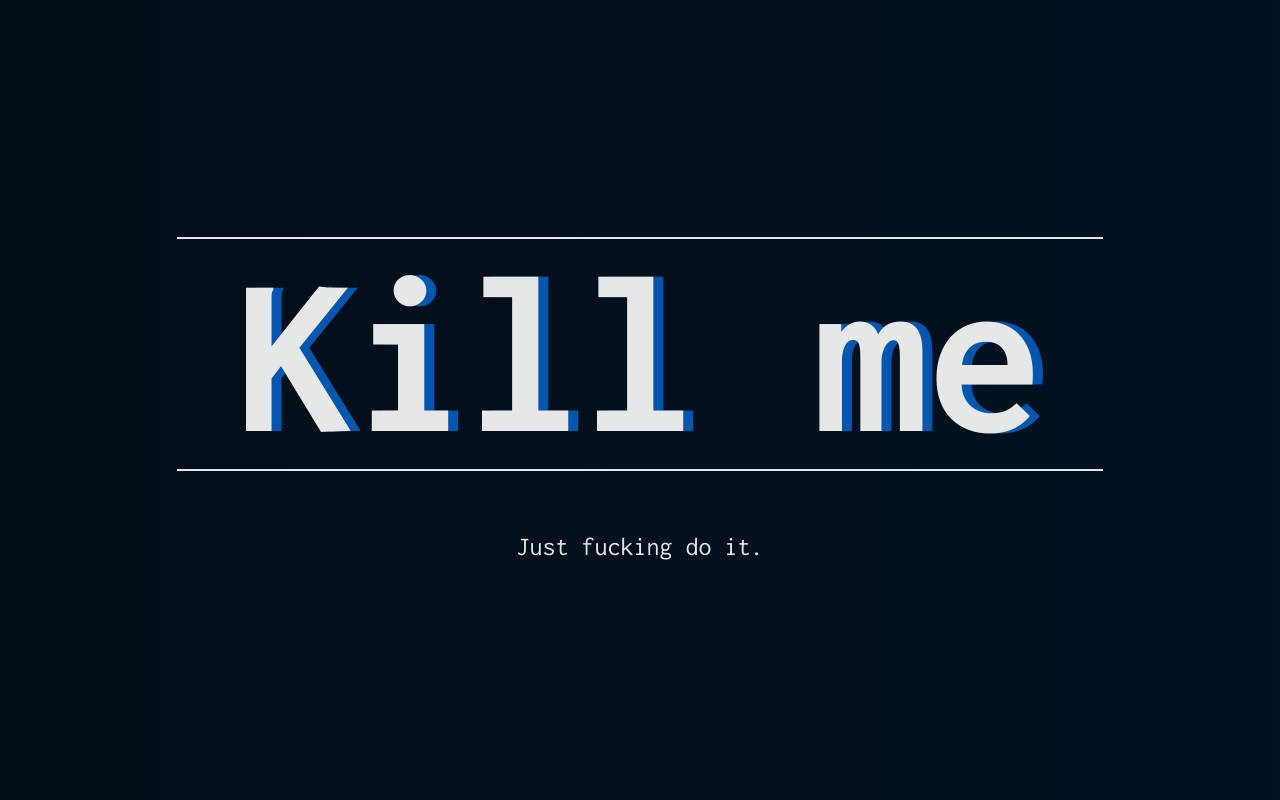
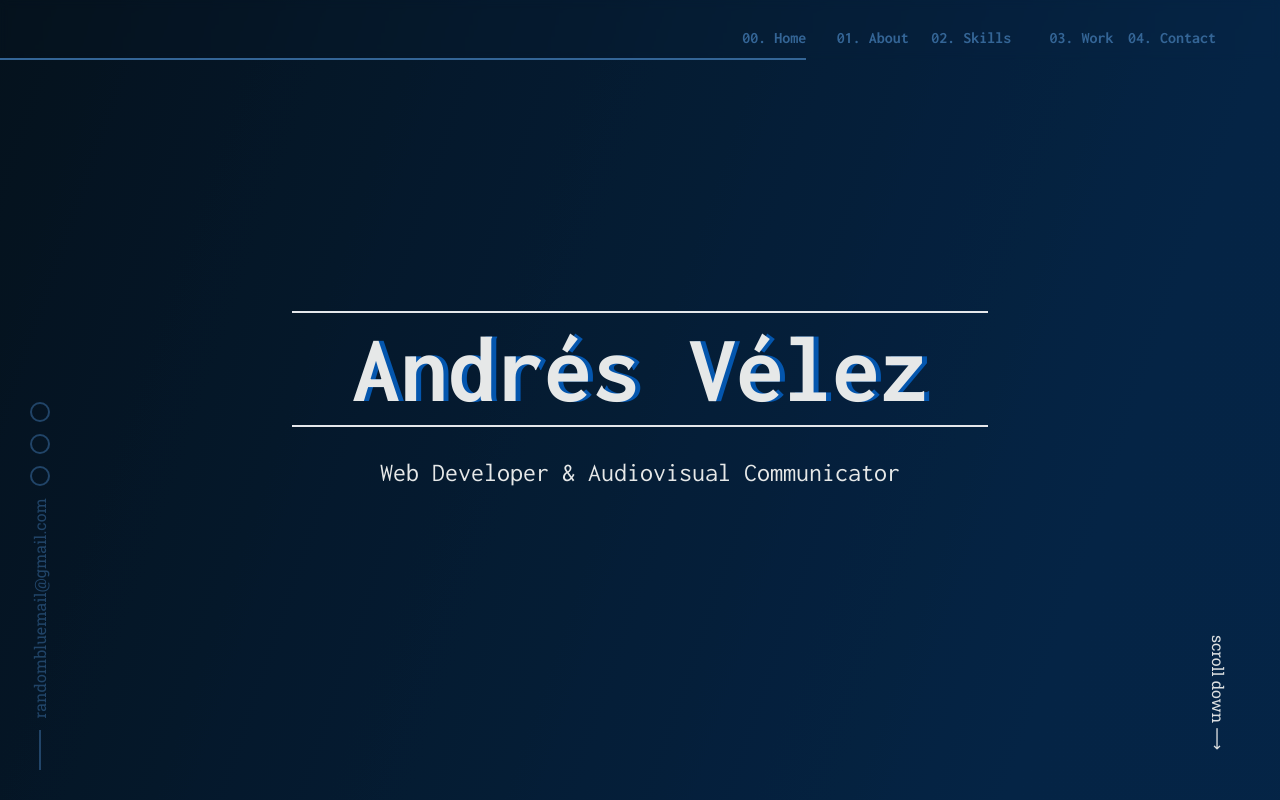
Before and after one commit to RandomBlueGuy/portfolio, a Next.js app: page / in a window 1280 px wide. Shown: the top 800 px of the page. Built offline with nearby package versions, Linux system fonts and the light colour scheme.

Commit message:
add new design structure

```diff
--- a/app/globals.css
+++ b/app/globals.css
@@ -5,12 +5,19 @@
 @tailwind components;
 @tailwind utilities;
 
+html,
+body {
+  scroll-behavior: smooth;
+  box-sizing: border-box;
+}
+
 @layer base {
-  html {
+  html,
+  body {
     @apply scroll-smooth;
   }
   body {
-    @apply min-h-screen max-h-screen text-base bg-gradient-to-r from-[#040e17] to-[#021223];
+    @apply text-base;
   }
   h1,
   h2 {
@@ -27,6 +34,12 @@
   }
   a:hover,
   span:hover {
-    @apply text-selected ;
+    @apply text-selected;
   }
 }
+
+/* @layer utilities {
+  .no-scrollbar::-webkit-scrollbar {
+    display: none;
+  }
+} */
--- a/app/page.js
+++ b/app/page.js
@@ -3,24 +3,35 @@ import Image from 'next/image';
 import Vortex from '@/components/Vortex';
 import Navigation from '@/components/Navigation';
 import IntroComponent from '@/components/IntroComponent';
-// import MainIndex from '@/components/MainIndex';
+import MainIndex from '@/components/MainIndex';
 import MicroContact from '@/components/MicroContact';
+import MainCTN from '@/components/MainCTN';
 
 function page() {
   return (
-    <main className='overflow-x-scroll w-full min-h-screen relative flex justify-start  bg-gradient-to-r from-[#040e17] to-[#021223] '>
-      {/* <div className='fixed z-0 m-auto inset-0 mix-blend-overlay bg-url w-full h-full aspect-square' /> */}
-      {/* <MainIndex /> */}
-      {/* <Navigation /> */}
-      <div className='flex-shrink-0'>
-        <IntroComponent />
-      </div>
-      <div className='flex-shrink-0'>
-        <IntroComponent />
-      </div>
+    <main className='w-full relative bg-gradient-to-br from-[#040e17] via-[#041d38] to-[#041e3a]'>
+      <div className='fixed  z-0 m-auto inset-0 mix-blend-overlay bg-url w-full h-full' />
+      {/* <div className='absolute m-auto inset-0 mix-blend-overlay bg-url w-full h-full opacity-80' /> */}
+
+      <Navigation />
+      <MainCTN />
       {/* <MicroContact /> */}
+      {/* <IntroComponent />
+        <IntroComponent /> */}
+      <MicroContact />
     </main>
   );
 }
 
 export default page;
+
+{
+  /* <div className=' h-screen w-screen '>
+<section className='snap-start'>
+  <IntroComponent />
+</section>
+<section className='snap-start'>
+  <IntroComponent />
+</section>
+</div> */
+}
--- /dev/null
+++ b/components/AboutComponent.jsx
@@ -0,0 +1,15 @@
+import React from 'react';
+
+const ContactComponent = () => {
+  return (
+    <div
+      id='about'
+      className='snap-center w-full h-fit flex flex-shrink-0 flex-col justify-center items-center gap-[60px]'>
+      <h1 className='text-10xl text-vWhite font-tag font-bold border-y-[2px] px-[60px] [text-shadow:10px_0px_0px_#0456ae]'>
+        About
+      </h1>
+    </div>
+  );
+};
+
+export default ContactComponent;
--- /dev/null
+++ b/components/ContactComponent.jsx
@@ -0,0 +1,15 @@
+import React from 'react';
+
+const ContactComponent = () => {
+  return (
+    <div
+      id='contact'
+      className='snap-center w-full h-fit flex flex-shrink-0 flex-col justify-center items-center gap-[60px]'>
+      <h1 className='text-10xl text-vWhite font-tag font-bold border-y-[2px] px-[60px] [text-shadow:10px_0px_0px_#0456ae]'>
+        Contact
+      </h1>
+    </div>
+  );
+};
+
+export default ContactComponent;
--- a/components/IntroComponent.jsx
+++ b/components/IntroComponent.jsx
@@ -1,12 +1,12 @@
-import React from 'react';
-
 const IntroComponent = () => {
   return (
-    <div className='w-[100VW] h-full flex flex-col justify-center items-center gap-[60px]'>
-      <h1 className='text-10xl text-vWhite font-tag font-bold border-y-[2px] px-[60px] [text-shadow:10px_0px_0px_#0456ae]'>
-        Kill me
+    <div
+      id='intro'
+      className='bg-blac k/20 w-full h-screen flex flex-col justify-center items-center  relative'>
+      <h1 className='text-8xl text-vWhite font-tag font-bold border-y-[2px] py-[8px] px-[60px] mb-[30px] [text-shadow:5px_0px_0px_#0456ae]'>
+        Andrés Vélez
       </h1>
-      <p className='text-2xl text-vWhite font-tag'>Just fucking do it.</p>
+      <p className='font-tag text-2xl text-vWhite'>Web Developer & Audiovisual Communicator</p>
     </div>
   );
 };
--- /dev/null
+++ b/components/MainCTN.jsx
@@ -0,0 +1,50 @@
+'use client';
+import Link from 'next/link';
+import React, { useState, useEffect } from 'react';
+import SkillsComponent from './SkillsComponent';
+import IntroComponent from './IntroComponent';
+import AboutComponent from './AboutComponent';
+import SkillzComponent from './SkillzComponent';
+import ContactComponent from './ContactComponent';
+import WorkComponent from './WorkComponent';
+
+const MainCTN = () => {
+  const [scrollDirection, setScrollDirection] = useState(true);
+
+  useEffect(() => {
+    const handleScroll = () => {
+      const scrolledDown = window.scrollY > 200;
+      setScrollDirection(!scrolledDown);
+    };
+    window.addEventListener('scroll', handleScroll);
+
+    return () => {
+      window.removeEventListener('scroll', handleScroll);
+    };
+  }, []);
+
+  return (
+    <div className='w-full relative flex flex-col gap-[500px] justify-start items-center'>
+      {/* <div className='w-fit h-full flex flex-col justify-start items-center bg-[linear-gradient(90deg,#040e17_0%,rgba(5,36,64,1)33%,rgba(5,36,64,1)66%,#040e17_100%)]'> */}
+
+      <IntroComponent />
+      <AboutComponent />
+      <SkillzComponent />
+
+      <WorkComponent />
+      <ContactComponent />
+
+      <Link
+        href={scrollDirection ? '#about' : '#home'}
+        className={`[writing-mode:vertical-lr] font-title animate-pulse fixed bottom-[50px] right-[50px] text-vWhite transition-all duration-300 ${!scrollDirection ? "rotate-180" : "rotate-0"}`}>
+        {scrollDirection ? "scroll down":"scroll up"} ⟶
+      </Link>
+    </div>
+  );
+};
+
+export default MainCTN;
+
+{
+  /* </div> */
+}
--- a/components/MainIndex.jsx
+++ b/components/MainIndex.jsx
@@ -1,13 +1,31 @@
+'use client';
+import Link from 'next/link';
+import { useRef } from 'react';
 import React from 'react';
-import Link from 'next/link';
 import MenuElement from './MenuElement';
 import SkillsComponent from './SkillsComponent';
+import IntroComponent from './IntroComponent';
 
 const MainIndex = () => {
+  const scrollContainerRef = useRef(null);
+
+  const handleWheelScroll = (event) => {
+    event.preventDefault();
+    const delta = event.deltaY || event.detail || event.wheelDelta;
+
+    if (scrollContainerRef.current) {
+      scrollContainerRef.current.scrollLeft += delta;
+    }
+  };
+
   return (
-    <>
-      <section className='relative z-10 w-[20%] min-h-full bg-gray-800/20 px-[30px] py-[30px]'>
-        <nav className='flex flex-col min-h-full   relative'>
+    <div
+      ref={scrollContainerRef}
+      onWheel={handleWheelScroll}
+      style={{ scrollSnapType: 'x proximity' }}
+      className='w-full h-screen relative flex flex-nowrap overflow-x-auto justify-start bg-gradient-to-r from-[#040e17] to-[#021223]'>
+      <section className='relative z-10 w-[20%] max-h-full bg-gray-800/20 px-[30px] py-[30px]'>
+        <nav id='About' className='flex flex-col min-h-full   relative'>
           <span className=' text-xs'>{`<html>`}</span>
           <span className=' text-xs pl-5'>{`<body>`}</span>
           <MenuElement mlink={'#RandomBlueFolio_'} title={'RandomBlueFolio_'} hType={'h1'} />
@@ -58,8 +76,7 @@ const MainIndex = () => {
           <span className=' text-xs'>{`</html>`}</span>
         </nav>
       </section>
-
-      <section className='relative z-10 w-[80%] min-h-full px-[30px] py-[30px] bg-gray-800/30 '>
+      <section className='relative z-10 w-[80%] max-h-full px-[30px] py-[30px] bg-gray-800/30 '>
         <div className='flex flex-col items-center gap-[12px] w-fit absolute bottom-0 right-0 font-title translate-x-[50%]'>
           <div className='w-[20px] aspect-square border-[2px] border-white rounded-full' />
           <div className='w-[20px] aspect-square border-[2px] border-white rounded-full' />
@@ -74,7 +91,13 @@ const MainIndex = () => {
 
         <SkillsComponent />
       </section>
-    </>
+      <IntroComponent />
+      <IntroComponent />
+      <div className="w-[100vw] h-[500px] bg-red-500 scroll-snap-child"></div>
+      <div className="w-[100vw] scroll-snap-child"></div>
+      <div className="w-[100vw] scroll-snap-child"></div>
+
+    </div>
   );
 };
 
--- a/components/MicroContact.jsx
+++ b/components/MicroContact.jsx
@@ -2,16 +2,16 @@ import Link from 'next/link';
 
 const MicroContact = () => {
   return (
-    <div className='flex  items-center gap-[12px] w-fit absolute bottom-0 left-0 font-title'>
-      <figure className='bg-[#346596] w-[40px] h-[1.5px]' />
+    <div className='flex flex-col items-center justify-center  gap-[12px] w-fit fixed bottom-[30px] left-[30px] font-title opacity-60 hover:opacity-100 transition-all duration-300 '>
       <div className='w-[20px] hover:scale-125 transition-all duration-300 aspect-square border-[2px] border-[#346596] rounded-full' />
       <div className='w-[20px] hover:scale-125 transition-all duration-300 aspect-square border-[2px] border-[#346596] rounded-full' />
       <div className='w-[20px] hover:scale-125 transition-all duration-300 aspect-square border-[2px] border-[#346596] rounded-full' />
       <Link
         href={'mailto:randombluemail@gmail.com'}
-        className='text-[#346596] transition-all duration-500'>
+        className='text-[#346596] leading-none rotate-180  transition-all duration-500 [writing-mode:vertical-rl]'>
         randombluemail@gmail.com
       </Link>
+      <figure className='bg-[#346596] h-[40px] w-[1.5px]' />
     </div>
   );
 };
--- a/components/Navigation.jsx
+++ b/components/Navigation.jsx
@@ -1,32 +1,56 @@
+'use client';
 import Link from 'next/link';
+import { useEffect, useState } from 'react';
 
 const Navigation = () => {
+  const [selection, setSelection] = useState(1);
+  const [currentWidth, setCurrentWidth] = useState(55);
+  useEffect(() => {
+    const newWidth = 55 + selection * 8;
+    setCurrentWidth(newWidth);
+  }, [selection, currentWidth]);
+
   return (
-    <nav className='absolute top-0 w-full h-[40px] bg-black/20 flex justify-end items-center font-bold font-tag text-[#346596]'>
-      <figure className='w-full h-full border-b-[#346596] border-b-2' />
-
+    <nav className='fixed z-50 top-0 w-full h-[60px]  flex justify-end items-center font-bold font-tag text-[#346596] backdrop-blur-sm'>
+      <figure
+        className='transition-all duration-300 absolute bottom-0 left-0 h-[2px] border-b-[#346596] border-b-2'
+        style={{ width: `${currentWidth}%` }}
+      />
       <div className='flex justify-end items-center w-[40%] h-full text-right'>
         <Link
-          href={'#About'}
-          className='flex flex-1 items-center justify-end h-full hover:border-b-[#346596] hover:border-b-2'>
+          href={'#home'}
+          onClick={() => setSelection(1)}
+          className='flex flex-1 items-end pb-[10px] justify-end h-full'>
+          00. Home
+        </Link>
+
+        <Link
+          href={'#about'}
+          onClick={() => setSelection(2)}
+          className='flex flex-1 items-end pb-[10px] justify-end h-full'>
           01. About
         </Link>
+
         <Link
-          href={'#About'}
-          className='flex flex-1 items-center justify-end h-full hover:border-b-[#346596] hover:border-b-2'>
+          href={'#skills'}
+          onClick={() => setSelection(3)}
+          className='flex flex-1 items-end pb-[10px] justify-end h-full'>
           02. Skills
         </Link>
         <Link
-          href={'#About'}
-          className='flex flex-1 items-center justify-end h-full hover:border-b-[#346596] hover:border-b-2'>
+          href={'#work'}
+          onClick={() => setSelection(4)}
+          className='flex flex-1 items-end pb-[10px] justify-end h-full'>
           03. Work
         </Link>
         <Link
-          href={'#About'}
-          className='flex flex-1 items-center justify-end h-full hover:border-b-[#346596] hover:border-b-2'>
+          href={'#contact'}
+          onClick={() => setSelection(5)}
+          className='flex flex-1 items-end pb-[10px] justify-end h-full'>
           04. Contact
         </Link>
       </div>
+      <div className='w-[5%]'></div>
     </nav>
   );
 };
--- /dev/null
+++ b/components/SkillzComponent.jsx
@@ -0,0 +1,15 @@
+import React from 'react';
+
+const SkillzComponent = () => {
+  return (
+    <div
+      id='skills'
+      className='snap-center w-full h-fit flex flex-shrink-0 flex-col justify-center items-center gap-[60px]'>
+      <h1 className='text-10xl text-vWhite font-tag font-bold border-y-[2px] px-[60px] [text-shadow:10px_0px_0px_#0456ae]'>
+        Skills
+      </h1>
+    </div>
+  );
+};
+
+export default SkillzComponent;
--- /dev/null
+++ b/components/WorkComponent.jsx
@@ -0,0 +1,15 @@
+import React from 'react';
+
+const WorkComponent = () => {
+  return (
+    <div
+      id='work'
+      className='snap-center w-full h-fit flex flex-shrink-0 flex-col justify-center items-center gap-[60px]'>
+      <h1 className='text-10xl text-vWhite font-tag font-bold border-y-[2px] px-[60px] [text-shadow:10px_0px_0px_#0456ae]'>
+        Work
+      </h1>
+    </div>
+  );
+};
+
+export default WorkComponent;
```
